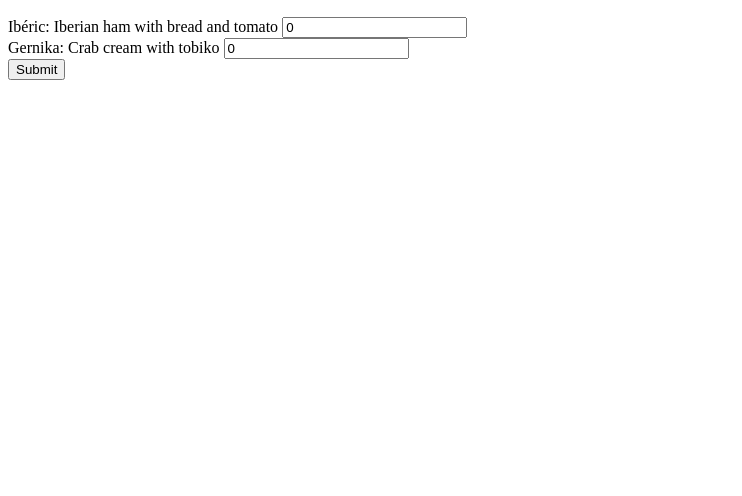
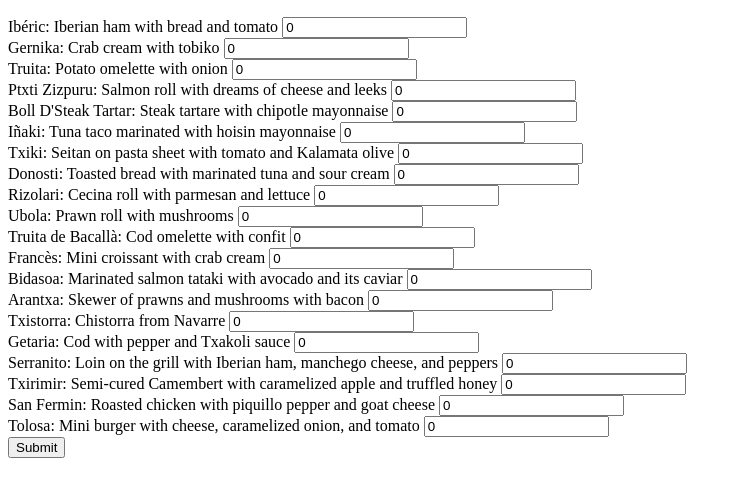
Before and after one commit to rjvitorino/Pintxos, a plain HTML site: page Index.html in a window 1280 px wide. Shown: the part 50-546 px from the top of the page, without its empty margins (0-742 px from the left). Drawn offline with Linux system fonts and the light colour scheme.

Commit message:
Update Index.html
Adds more pintxos and CSS file

```diff
--- a/Index.html
+++ b/Index.html
@@ -4,6 +4,7 @@
 <meta charset="UTF-8">
 <meta name="viewport" content="width=device-width, initial-scale=1.0">
 <title>Pintxos Poll</title>
+<link rel="stylesheet" href="styles.css">
 </head>
 <body>
 <h2>Pintxos Poll</h2>
@@ -15,17 +16,94 @@
 </form>
 
 <script>
-// List of pintxos from your menu
-const pintxos = [
-    { name: 'Ibéric', description: 'Iberian ham with bread and tomato' },
-    { name: 'Gernika', description: 'Crab cream with tobiko' },
-    // ... Add the rest of the pintxos here
+// Pintxos data in JSON format
+const pintxosData = [
+    {
+        "name": "Ibéric",
+        "description": "Iberian ham with bread and tomato"
+    },
+    {
+        "name": "Gernika",
+        "description": "Crab cream with tobiko"
+    },
+    {
+        "name": "Truita",
+        "description": "Potato omelette with onion"
+    },
+    {
+        "name": "Ptxti Zizpuru",
+        "description": "Salmon roll with dreams of cheese and leeks"
+    },
+    {
+        "name": "Boll D'Steak Tartar",
+        "description": "Steak tartare with chipotle mayonnaise"
+    },
+    {
+        "name": "Iñaki",
+        "description": "Tuna taco marinated with hoisin mayonnaise"
+    },
+    {
+        "name": "Txiki",
+        "description": "Seitan on pasta sheet with tomato and Kalamata olive"
+    },
+    {
+        "name": "Donosti",
+        "description": "Toasted bread with marinated tuna and sour cream"
+    },
+    {
+        "name": "Rizolari",
+        "description": "Cecina roll with parmesan and lettuce"
+    },
+    {
+        "name": "Ubola",
+        "description": "Prawn roll with mushrooms"
+    },
+    {
+        "name": "Truita de Bacallà",
+        "description": "Cod omelette with confit"
+    },
+    {
+        "name": "Francès",
+        "description": "Mini croissant with crab cream"
+    },
+    {
+        "name": "Bidasoa",
+        "description": "Marinated salmon tataki with avocado and its caviar"
+    },
+    {
+        "name": "Arantxa",
+        "description": "Skewer of prawns and mushrooms with bacon"
+    },
+    {
+        "name": "Txistorra",
+        "description": "Chistorra from Navarre"
+    },
+    {
+        "name": "Getaria",
+        "description": "Cod with pepper and Txakoli sauce"
+    },
+    {
+        "name": "Serranito",
+        "description": "Loin on the grill with Iberian ham, manchego cheese, and peppers"
+    },
+    {
+        "name": "Txirimir",
+        "description": "Semi-cured Camembert with caramelized apple and truffled honey"
+    },
+    {
+        "name": "San Fermin",
+        "description": "Roasted chicken with piquillo pepper and goat cheese"
+    },
+    {
+        "name": "Tolosa",
+        "description": "Mini burger with cheese, caramelized onion, and tomato"
+    }
 ];
 
 // Load pintxos options to the form
 function loadPintxos() {
     const optionsContainer = document.getElementById('pintxosOptions');
-    pintxos.forEach((pintxo, index) => {
+    pintxosData.forEach((pintxo, index) => {
         optionsContainer.innerHTML += `
             <label for="pintxo${index}">${pintxo.name}: ${pintxo.description}</label>
             <input type="number" id="pintxo${index}" name="${pintxo.name}" min="0" value="0"><br/>
```
